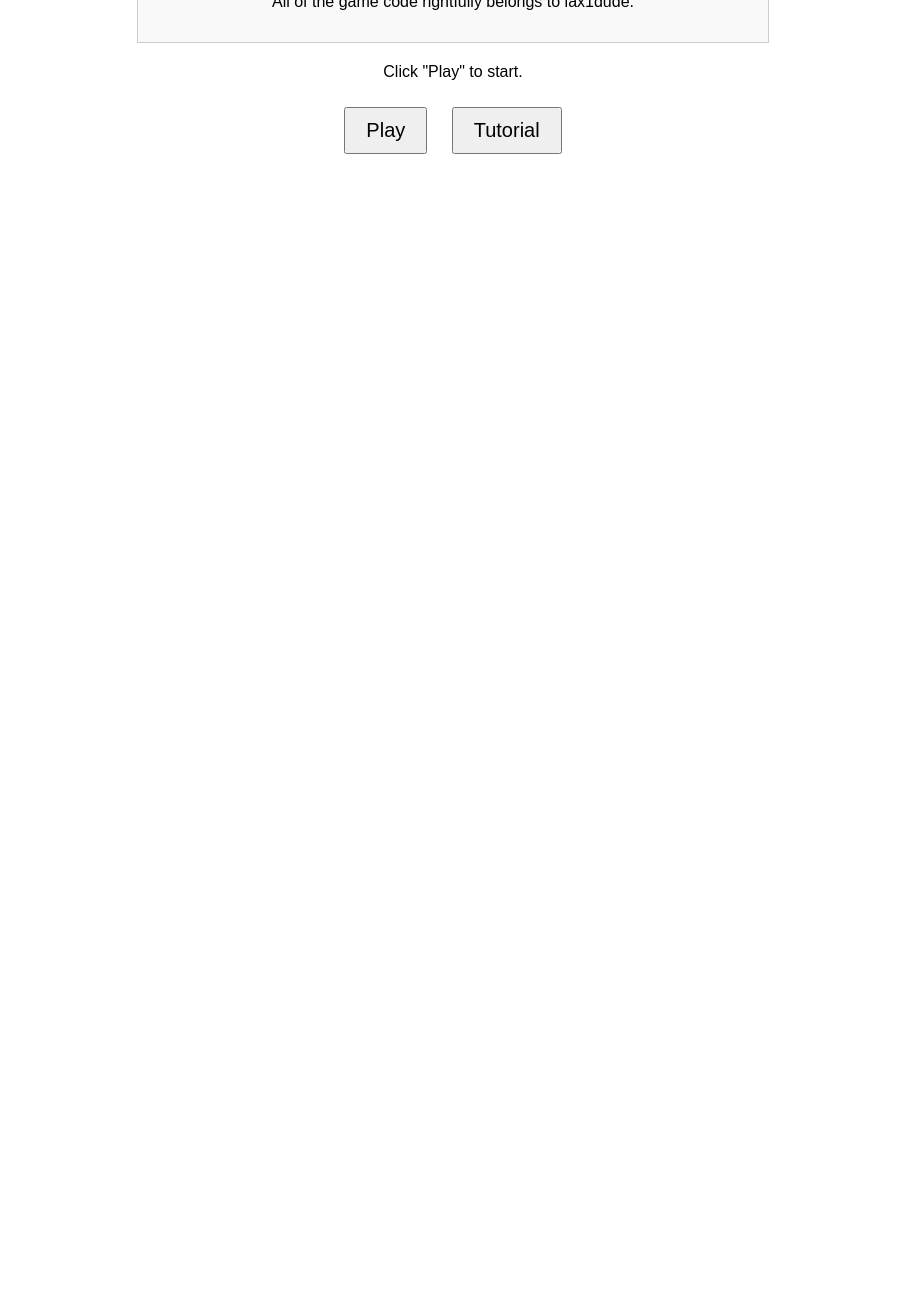
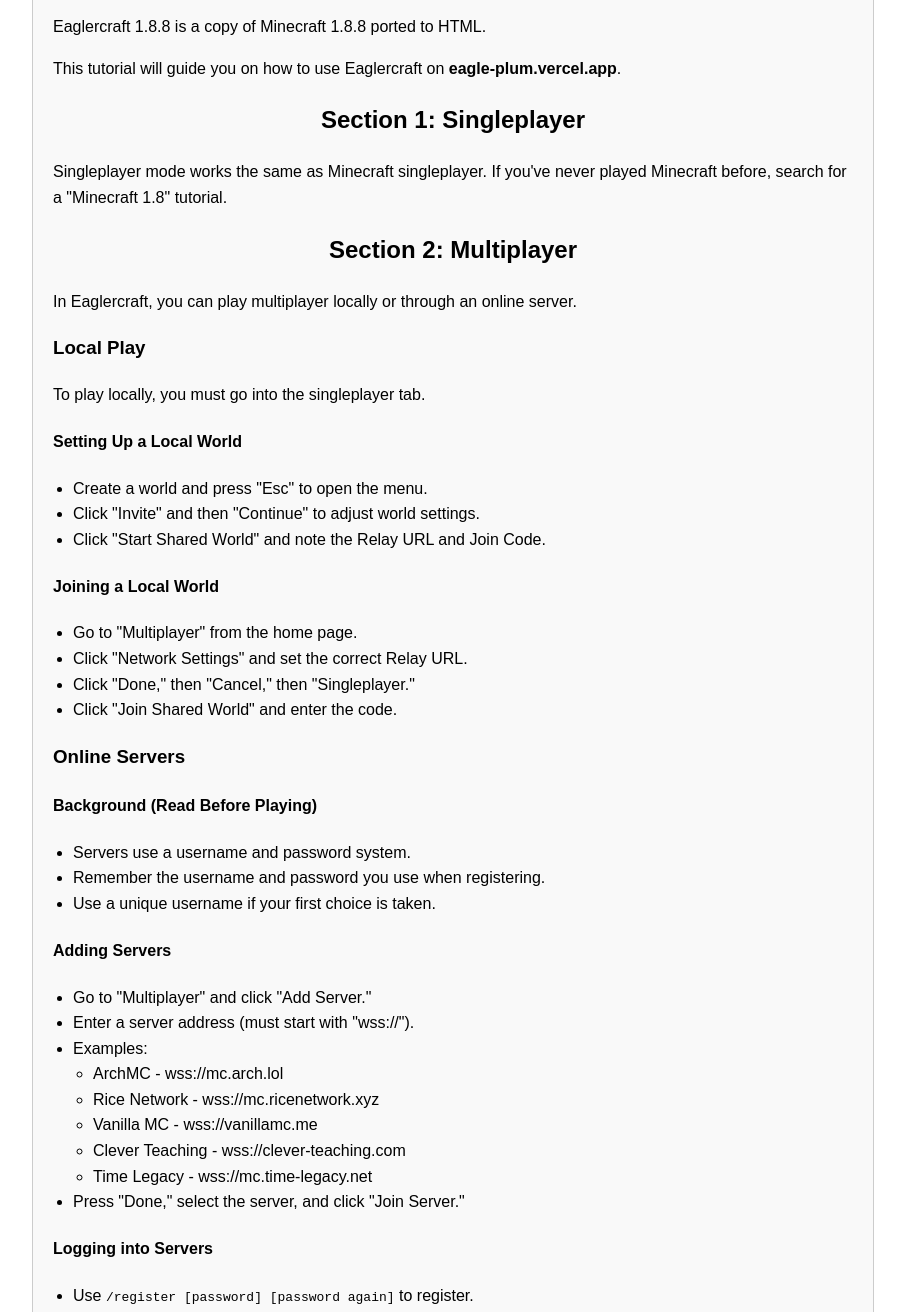
Before and after one commit to Olive-Grill/eagle, a plain HTML site: page index.html in a window 1280 px wide. Shown: the part 141-1453 px from the top of the page, without its empty margins (187-1092 px from the left). Before the commit the page ends 800 px from the top, so only its background shows below. Drawn offline with Linux system fonts and the light colour scheme.

Commit message:
Update index.html

```diff
--- a/index.html
+++ b/index.html
@@ -3,62 +3,95 @@
 <head>
     <meta charset="UTF-8">
     <meta name="viewport" content="width=device-width, initial-scale=1.0">
-    <title>My Game</title>
+    <title>Eaglercraft Tutorial</title>
     <style>
         body {
             font-family: Arial, sans-serif;
-            text-align: center;
-            margin-top: 50px;
+            margin: 40px;
+            line-height: 1.6;
         }
-        .info-box {
+        .container {
+            max-width: 800px;
+            margin: auto;
+            padding: 20px;
             border: 1px solid #ccc;
-            padding: 15px;
-            margin: 20px auto;
-            width: 80%;
-            max-width: 600px;
             background-color: #f9f9f9;
         }
-        button {
-            font-size: 20px;
-            padding: 10px 20px;
-            cursor: pointer;
-            margin: 10px;
+        h1, h2 {
+            text-align: center;
+        }
+        ul {
+            padding-left: 20px;
         }
     </style>
 </head>
 <body>
-    <div class="info-box">
-        <h2>Welcome to Eaglercraft</h2>
-        <p>All of the game code rightfully belongs to lax1dude.</p>
+    <div class="container">
+        <h1>Eaglercraft 1.8.8 Tutorial</h1>
+        <p>Eaglercraft 1.8.8 is a copy of Minecraft 1.8.8 ported to HTML.</p>
+        <p>This tutorial will guide you on how to use Eaglercraft on <strong>eagle-plum.vercel.app</strong>.</p>
+
+        <h2>Section 1: Singleplayer</h2>
+        <p>Singleplayer mode works the same as Minecraft singleplayer. If you've never played Minecraft before, search for a "Minecraft 1.8" tutorial.</p>
+
+        <h2>Section 2: Multiplayer</h2>
+        <p>In Eaglercraft, you can play multiplayer locally or through an online server.</p>
+
+        <h3>Local Play</h3>
+        <p>To play locally, you must go into the singleplayer tab.</p>
+        <h4>Setting Up a Local World</h4>
+        <ul>
+            <li>Create a world and press "Esc" to open the menu.</li>
+            <li>Click "Invite" and then "Continue" to adjust world settings.</li>
+            <li>Click "Start Shared World" and note the Relay URL and Join Code.</li>
+        </ul>
+
+        <h4>Joining a Local World</h4>
+        <ul>
+            <li>Go to "Multiplayer" from the home page.</li>
+            <li>Click "Network Settings" and set the correct Relay URL.</li>
+            <li>Click "Done," then "Cancel," then "Singleplayer."</li>
+            <li>Click "Join Shared World" and enter the code.</li>
+        </ul>
+
+        <h3>Online Servers</h3>
+        <h4>Background (Read Before Playing)</h4>
+        <ul>
+            <li>Servers use a username and password system.</li>
+            <li>Remember the username and password you use when registering.</li>
+            <li>Use a unique username if your first choice is taken.</li>
+        </ul>
+
+        <h4>Adding Servers</h4>
+        <ul>
+            <li>Go to "Multiplayer" and click "Add Server." </li>
+            <li>Enter a server address (must start with "wss://").</li>
+            <li>Examples:
+                <ul>
+                    <li>ArchMC - wss://mc.arch.lol</li>
+                    <li>Rice Network - wss://mc.ricenetwork.xyz</li>
+                    <li>Vanilla MC - wss://vanillamc.me</li>
+                    <li>Clever Teaching - wss://clever-teaching.com</li>
+                    <li>Time Legacy - wss://mc.time-legacy.net</li>
+                </ul>
+            </li>
+            <li>Press "Done," select the server, and click "Join Server." </li>
+        </ul>
+
+        <h4>Logging into Servers</h4>
+        <ul>
+            <li>Use <code>/register [password] [password again]</code> to register.</li>
+            <li>If your username is taken, change it in "Edit Profile." </li>
+            <li>On future logins, use <code>/login [password]</code> with the same username.</li>
+        </ul>
+
+        <h2>Section 3: Key Points</h2>
+        <ul>
+            <li>Worlds may be deleted if cookies are cleared.</li>
+            <li>Write down your username and password.</li>
+            <li>Use the same username/password combination for all servers.</li>
+            <li>For questions or feedback, visit: <a href="https://forms.gle/W3kkuny1Zi2qqFCL6" target="_blank">Google Form</a>.</li>
+        </ul>
     </div>
-    <p>Click "Play" to start.</p>
-    <button onclick="startGame()">Play</button>
-    <button onclick="goToTutorial()">Tutorial</button>
-
-    <script>
-        function requestFullscreen() {
-            const element = document.documentElement;
-            if (element.requestFullscreen) {
-                element.requestFullscreen();
-            } else if (element.mozRequestFullScreen) {
-                element.mozRequestFullScreen();
-            } else if (element.webkitRequestFullscreen) {
-                element.webkitRequestFullscreen();
-            } else if (element.msRequestFullscreen) {
-                element.msRequestFullscreen();
-            }
-        }
-
-        function startGame() {
-            requestFullscreen();
-            setTimeout(() => {
-                window.location.href = "EaglercraftX_1.8_u50_Offline_Signed.html";
-            }, 500);
-        }
-
-        function goToTutorial() {
-            window.open("tutorial.html", "_blank");
-        }
-    </script>
 </body>
 </html>
```
